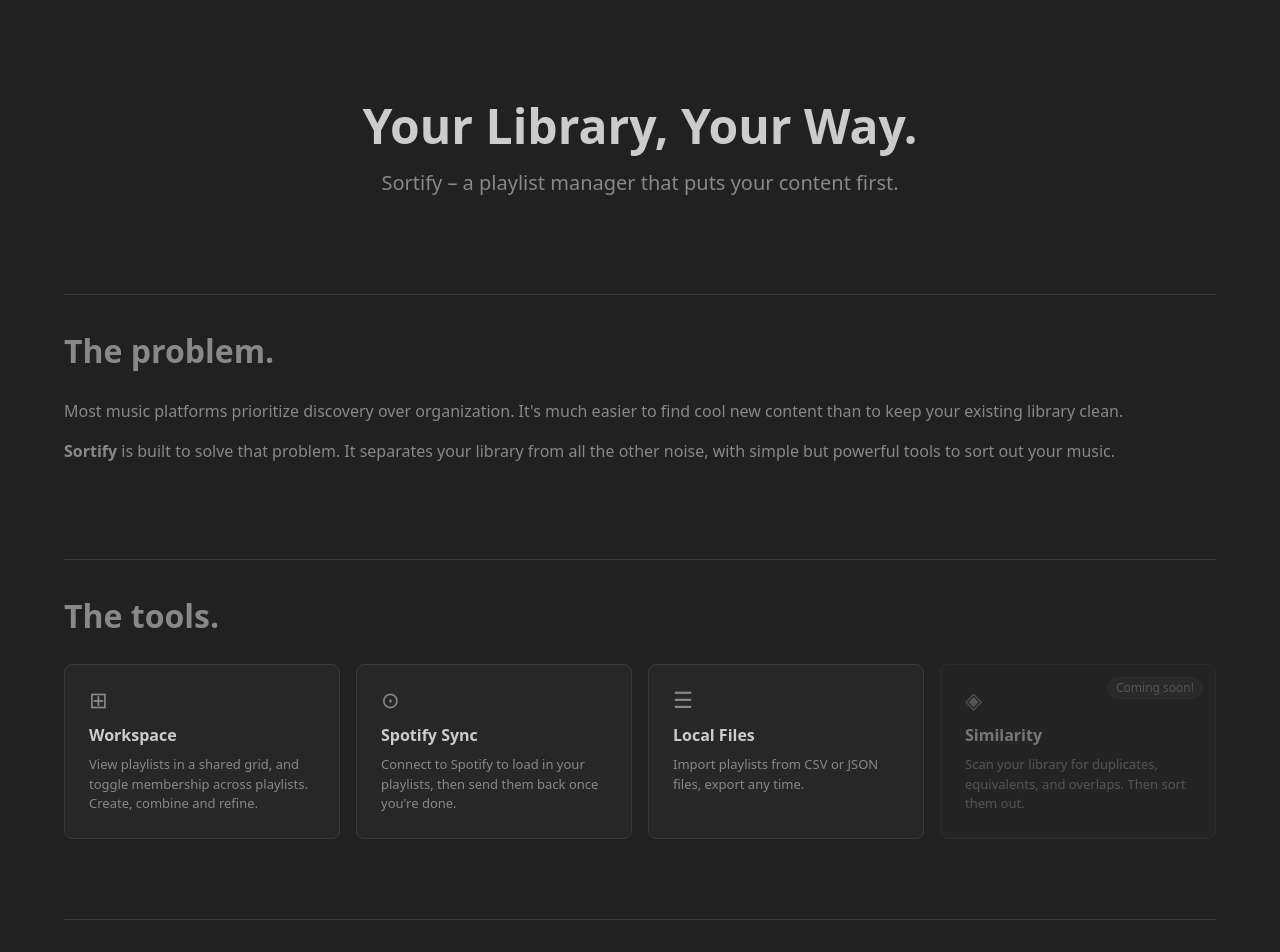
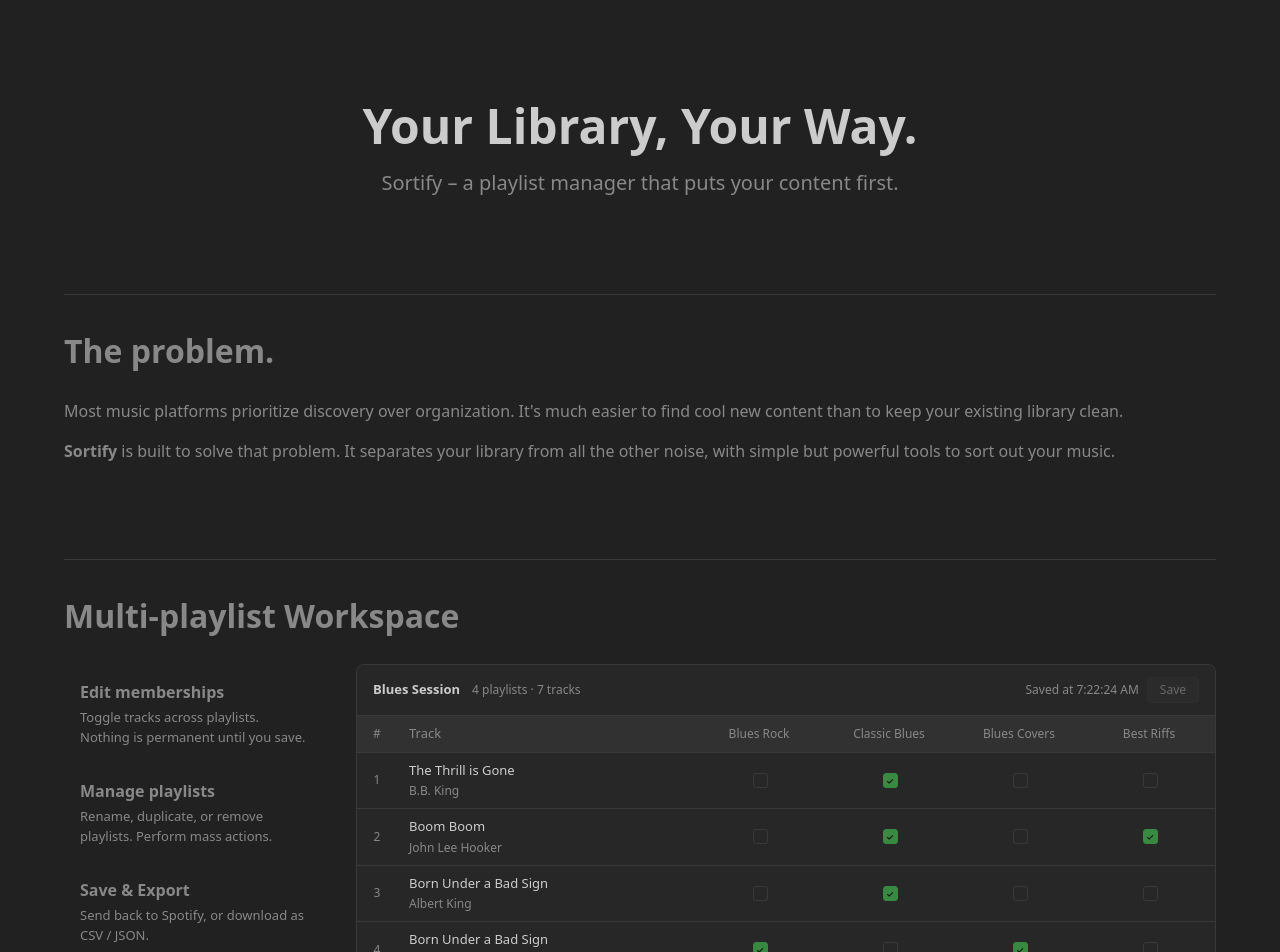
Before and after one commit to jaymoran103/sortify-vue, a Vue app: page /#/about in a window 1280 px wide. Shown: the top 952 px of the page. Built offline with nearby package versions, Linux system fonts and the light colour scheme; no server answers.

Commit message:
feat(about): cut the tools section and its FeatureCard component

```diff
--- a/src/components/about/AboutView.vue
+++ b/src/components/about/AboutView.vue
@@ -6,7 +6,6 @@
 import DoublesMock from './DoublesMock.vue'
 import { DOUBLES_DRAFTS } from './doublesDrafts'
 import DataFlowDiagram from './DataFlowDiagram.vue'
-import FeatureCard from './FeatureCard.vue'
 
 const workspaceTabs = [
   { label: 'Edit memberships', sub: 'Toggle tracks across playlists. Nothing is permanent until you save.' },
@@ -26,37 +25,6 @@
 const showDraftPicker = import.meta.env.DEV
 const doublesDraftKey = ref(DOUBLES_DRAFTS[0]!.key)
 const doublesDraft = computed(() => DOUBLES_DRAFTS.find((d) => d.key === doublesDraftKey.value) ?? DOUBLES_DRAFTS[0]!)
-const featureCards = [
-  {
-    icon: '⊞',
-    // icon: '',
-    title: 'Workspace',
-    description: 'View playlists in a shared grid, and toggle membership across playlists. Create, combine and refine.',
-  },
-  {
-    // icon: 'ᯤ',
-    icon: '⊙',
-    title: 'Spotify Sync',
-    description: "Connect to Spotify to load in your playlists, then send them back once you're done.",
-  },
-  {
-    icon: '☰',
-    // icon: '▤',
-    title: 'Local Files',
-    description: "Import playlists from CSV or JSON files, export any time.",
-    // description: "Import playlists from CSV or JSON files, export any time. If Spotify disappears tomorrow, your organized library doesn't.",
-    // description: "Import playlists from CSV or JSON files, export any time. Works with sources like Exportify and TuneMyMusic.",
-  },
-  {
-    icon: '◈',
-    title: 'Similarity',
-    description: "Scan your library for duplicates, equivalents, and overlaps. Then sort them out.",
-    badge: 'Coming soon!',
-
-    // description: "Hunt down duplicates, equivalents, and overlaps across your library. Then clean up the mess.",
-    // description: "Find the playlists that overlap the most, the songs you add everywhere, and equivalent versions with different names. Then do something about it",
-  },
-]
 </script>
 
 <template>
@@ -75,21 +43,6 @@
       <p class="section-sub">Most music platforms prioritize discovery over organization. It's much easier to find cool new content than to keep your existing library clean.</p>
       <p class="section-sub"><b>Sortify</b> is built to solve that problem. It separates your library from all the other noise, with simple but powerful tools to sort out your music.</p>
 
-    </section>
-
-    <!-- SECTION: FEATURE CARDS -->
-    <section class="feature-cards">
-      <h2 class="section-heading">The tools.</h2>
-      <div class="cards-grid">
-        <FeatureCard
-          v-for="card in featureCards"
-          :key="card.title"
-          :icon="card.icon"
-          :title="card.title"
-          :description="card.description"
-          :badge="card.badge"
-        />
-      </div>
     </section>
 
     <!-- SECTION: WORKSPACE -->
@@ -215,25 +168,6 @@
 .draft-picker { display: flex; flex-wrap: wrap; align-items: center; gap: var(--space-2); margin-bottom: var(--space-5); }
 .draft-picker-label { font-size: var(--font-size-xs); text-transform: uppercase; letter-spacing: 0.06em; }
 
-/* ── Feature cards ── */
-.cards-grid {
-  display: grid;
-  grid-template-columns: repeat(4, 1fr);
-  gap: var(--space-4);
-  margin-top: var(--space-5);
-}
-
-.coming-soon-badge {
-  font-size: var(--font-size-sm);
-  font-weight: var(--font-weight-normal);
-  padding: 2px var(--space-2);
-  border-radius: var(--radius-full);
-  background: var(--color-surface-raised);
-  border: 1px solid var(--color-border-subtle);
-  color: var(--color-text-muted);
-  vertical-align: middle;
-  margin-left: var(--space-2);
-}
 /* ── Call to action ── */
 .cta {
   padding: var(--space-8) 0;
--- a/src/components/about/FeatureCard.vue
+++ /dev/null
@@ -1,66 +0,0 @@
-<script setup lang="ts">
-defineProps<{
-  icon: string
-  title: string
-  description: string
-  badge?: string
-}>()
-</script>
-
-<template>
-  <div class="feat-card" :class="{ 'feat-card-muted': !!badge }">
-    <div v-if="badge" class="feat-card-badge">{{ badge }}</div>
-    <div class="feat-card-icon">{{ icon }}</div>
-    <div class="feat-card-body">
-      <h3>{{ title }}</h3>
-      <p>{{ description }}</p>
-    </div>
-  </div>
-</template>
-
-<style scoped>
-.feat-card {
-  position: relative;
-  display: flex;
-  flex-direction: column;
-  gap: var(--space-3);
-  padding: var(--space-5);
-  background: var(--color-surface);
-  border: 1px solid var(--color-border-subtle);
-  border-radius: var(--radius-lg);
-  transition: background var(--duration-fast) var(--ease-default), border-color var(--duration-fast) var(--ease-default);
-}
-.feat-card:hover {
-  background: var(--color-surface-raised);
-  /* border-color: var(--color-border); */
-}
-.feat-card-muted { opacity: 0.5; }
-.feat-card-muted:hover {  background: var(--color-surface);}
-.feat-card-badge {
-  position: absolute;
-  top: var(--space-3);
-  right: var(--space-3);
-  font-size: var(--font-size-xs);
-  padding: 1px var(--space-2);
-  border-radius: var(--radius-full);
-  background: var(--color-surface-raised);
-  border: 1px solid var(--color-border-subtle);
-  color: var(--color-text-muted);
-}
-.feat-card-icon {
-  font-size: 1.4rem;
-  line-height: 1;
-  color: var(--color-text-muted);
-}
-.feat-card-body h3 {
-  font-size: var(--font-size-md);
-  font-weight: var(--font-weight-semibold);
-  color: var(--color-text);
-  margin-bottom: var(--space-2);
-}
-.feat-card-body p {
-  font-size: var(--font-size-sm);
-  color: var(--color-text-muted);
-  line-height: var(--line-height-normal);
-}
-</style>
```
